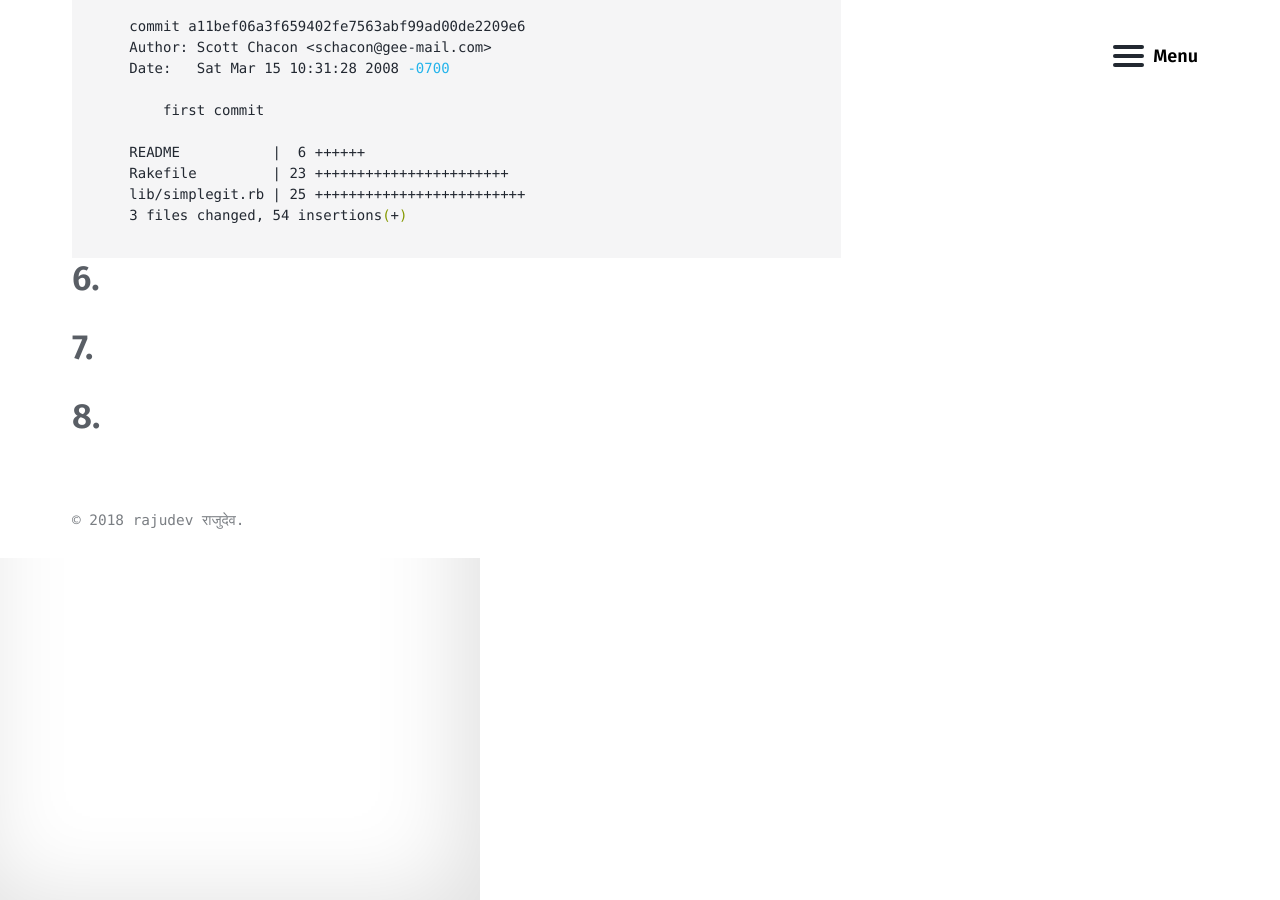
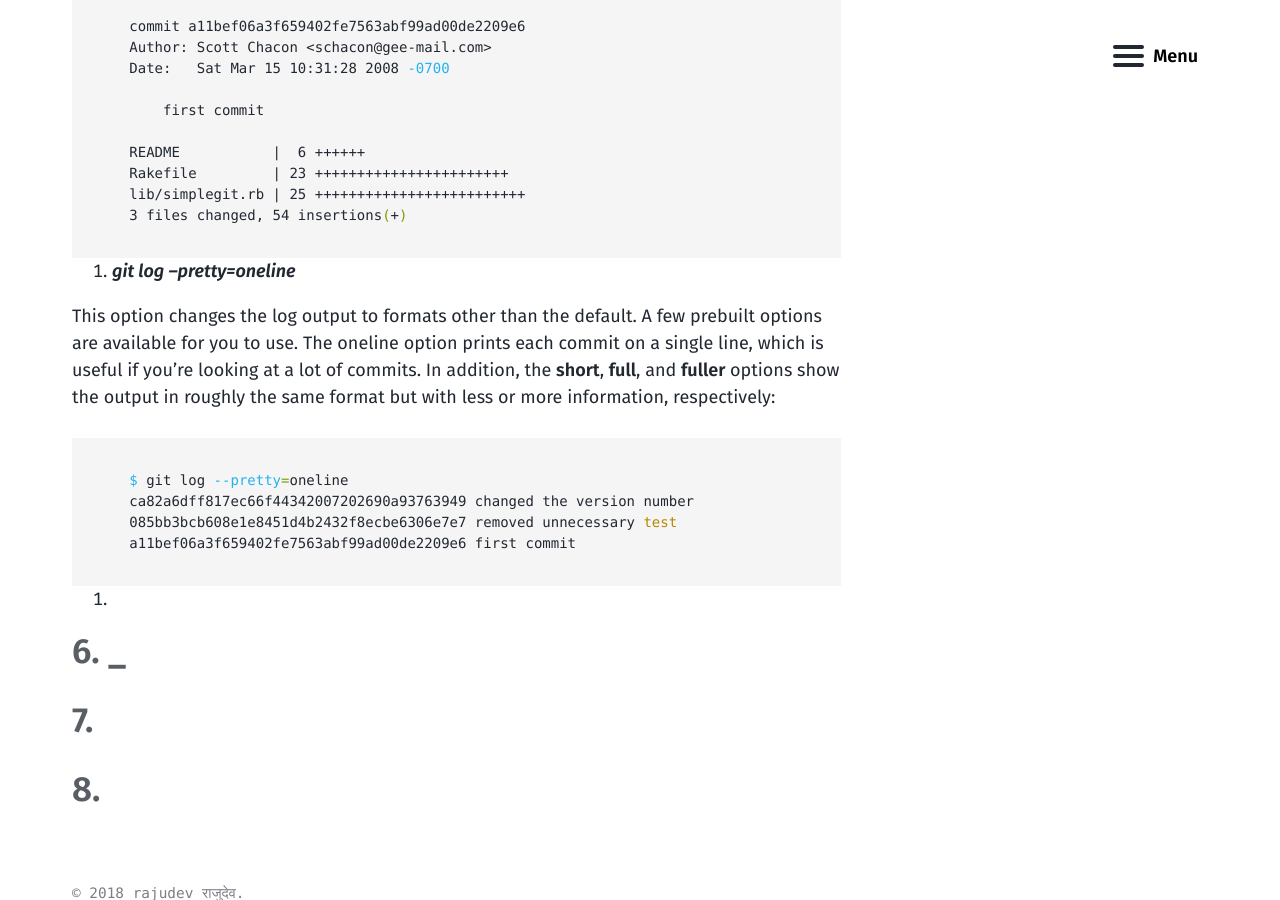
Before and after one commit to rajudev/rajudev.github.io, a Jekyll site: the page built from _posts/2018-08-29-Git-tricks-that-very-few-people-know-and-use.md, in a window 1280 px wide and 900 px high, scrolled down 4364 px. Built offline with Jekyll 4.4.1, drawn with Linux system fonts in a browser that asks for light colours.

Commit message:
adding some more git log options

````diff
--- a/_posts/2018-08-29-Git-tricks-that-very-few-people-know-and-use.md
+++ b/_posts/2018-08-29-Git-tricks-that-very-few-people-know-and-use.md
@@ -136,6 +136,7 @@ Here, I'll show some of the most useful ones.
   -end
   ```
 
+
   2. **_git log --stat_**
 
    If you want to see some abbreviated stats for each commit, you can use the **_--stat_** option:
@@ -173,8 +174,24 @@ Here, I'll show some of the most useful ones.
    3 files changed, 54 insertions(+)
    ```
 
+   3. **_git log --pretty=oneline_**
 
-## 6.
+   This option changes the log output to formats other than the default.
+   A few prebuilt options are available for you to use. The oneline option prints each
+   commit on a single line, which is useful if you’re looking at a lot of commits.
+   In addition, the **short**, **full**, and **fuller** options show the output
+   in roughly the same format but with less or more information, respectively:
+
+   ```sh
+   $ git log --pretty=oneline
+   ca82a6dff817ec66f44342007202690a93763949 changed the version number
+   085bb3bcb608e1e8451d4b2432f8ecbe6306e7e7 removed unnecessary test
+   a11bef06a3f659402fe7563abf99ad00de2209e6 first commit
+   ```
+
+   4.
+
+## 6. **_**
 
 ## 7.
 
````
